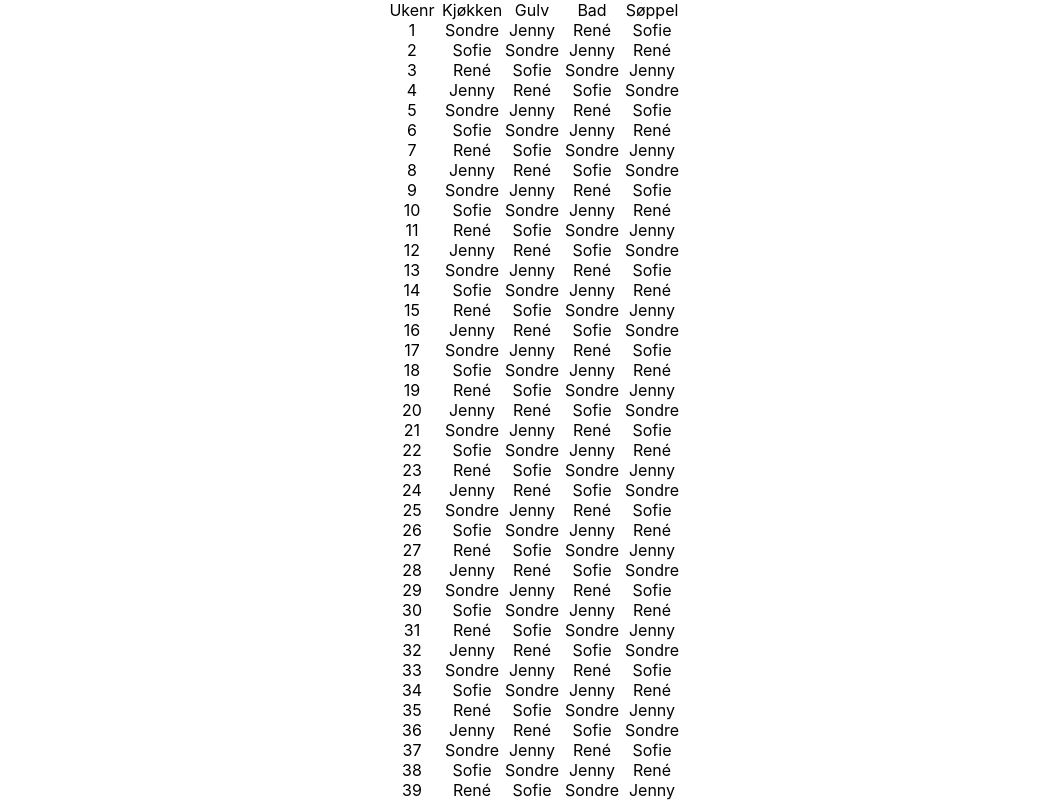
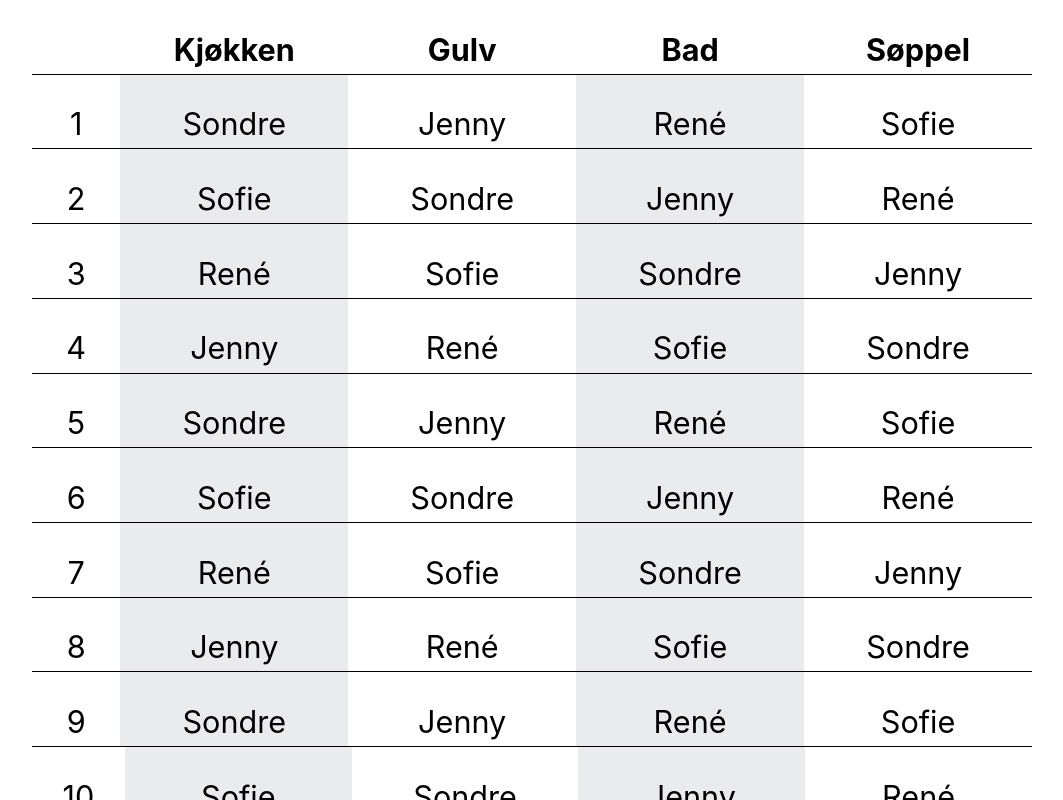
Before and after one commit to RHellenes/hvilkenvaskeukeerdet.no, a Nuxt app: page / in a window 1280 px wide. Shown: the top 800 px of the page, without its empty margins (108-1171 px from the left). Built offline with nearby package versions, Linux system fonts and the light colour scheme.

Commit message:
Updated some styling

```diff
--- a/components/Table.vue
+++ b/components/Table.vue
@@ -1,12 +1,17 @@
 <template>
   <div class="table">
-    <div class="table__row">
-      <div class="table__column">Ukenr</div>
+    <div class="table__row table__row--header">
+      <div class="table__column"></div>
       <div v-for="chore in chores" :key="`${chore}`" class="table__column">
         {{ chore }}
       </div>
     </div>
-    <div v-for="week in tableData" :key="week.nr" class="table__row">
+    <div
+      v-for="week in tableData"
+      :key="week.nr"
+      class="table__row"
+      :class="currentWeek === week.nr && 'table__row--highlight'"
+    >
       <div class="table__column">
         {{ week.nr }}
       </div>
@@ -36,7 +41,7 @@ export default {
       const totalWeeks = this.$dayjs().isoWeeksInYear() + 1
       let coolPeopleCopy = [...this.coolPeople]
       const data = []
-      const outerCounter = 0
+      // const outerCounter = 0
       for (let index = 1; index < totalWeeks; index++) {
         const lastPerson = coolPeopleCopy.pop()
         // const last = coolPeopleCopy[3]
@@ -50,6 +55,9 @@ export default {
       }
 
       return data
+    },
+    currentWeek() {
+      return this.$dayjs().isoWeek()
     },
   },
   mounted() {
@@ -75,19 +83,38 @@ export default {
 
 <style lang="scss" scoped>
 .table {
-  max-width: 800px;
+  width: 100%;
+  max-width: 1000px;
   display: flex;
   justify-content: center;
   flex-direction: column;
   flex-wrap: wrap;
+
   &__row {
-    width: 300px;
+    width: 100%;
     display: flex;
     justify-content: center;
-    flex-wrap: wrap;
+    border-bottom: 1px solid;
+    &--header {
+      & * {
+        background: white !important;
+        font-weight: bolder;
+      }
+    }
+    &--highlight {
+      //border-bottom: 2px solid;
+    }
   }
   &__column {
-    width: 20%;
+    width: 30%;
+    padding: 1em 1em 0.2em 1em;
+    &:first-of-type {
+      //background: red;
+      width: 10%;
+    }
+    &:nth-of-type(even) {
+      background: #35495e1c;
+    }
   }
 }
 </style>
--- a/layouts/default.vue
+++ b/layouts/default.vue
@@ -8,13 +8,17 @@
 html {
   font-family: 'Source Sans Pro', -apple-system, BlinkMacSystemFont, 'Segoe UI',
     Roboto, 'Helvetica Neue', Arial, sans-serif;
-  font-size: 16px;
+  font-size: calc(5px + 2vw);
   word-spacing: 1px;
   -ms-text-size-adjust: 100%;
   -webkit-text-size-adjust: 100%;
   -moz-osx-font-smoothing: grayscale;
   -webkit-font-smoothing: antialiased;
   box-sizing: border-box;
+  width: 100%;
+}
+body {
+  margin: 0;
 }
 
 *,
@@ -23,33 +27,4 @@ html {
   box-sizing: border-box;
   margin: 0;
 }
-
-.button--green {
-  display: inline-block;
-  border-radius: 4px;
-  border: 1px solid #3b8070;
-  color: #3b8070;
-  text-decoration: none;
-  padding: 10px 30px;
-}
-
-.button--green:hover {
-  color: #fff;
-  background-color: #3b8070;
-}
-
-.button--grey {
-  display: inline-block;
-  border-radius: 4px;
-  border: 1px solid #35495e;
-  color: #35495e;
-  text-decoration: none;
-  padding: 10px 30px;
-  margin-left: 15px;
-}
-
-.button--grey:hover {
-  color: #fff;
-  background-color: #35495e;
-}
 </style>
--- a/nuxt.config.js
+++ b/nuxt.config.js
@@ -7,7 +7,7 @@ export default {
 
   // Global page headers (https://go.nuxtjs.dev/config-head)
   head: {
-    title: 'Personal-Kollektiv-Todo',
+    title: 'Hvilken vaskeuke er det?',
     meta: [
       { charset: 'utf-8' },
       { name: 'viewport', content: 'width=device-width, initial-scale=1' },
```
